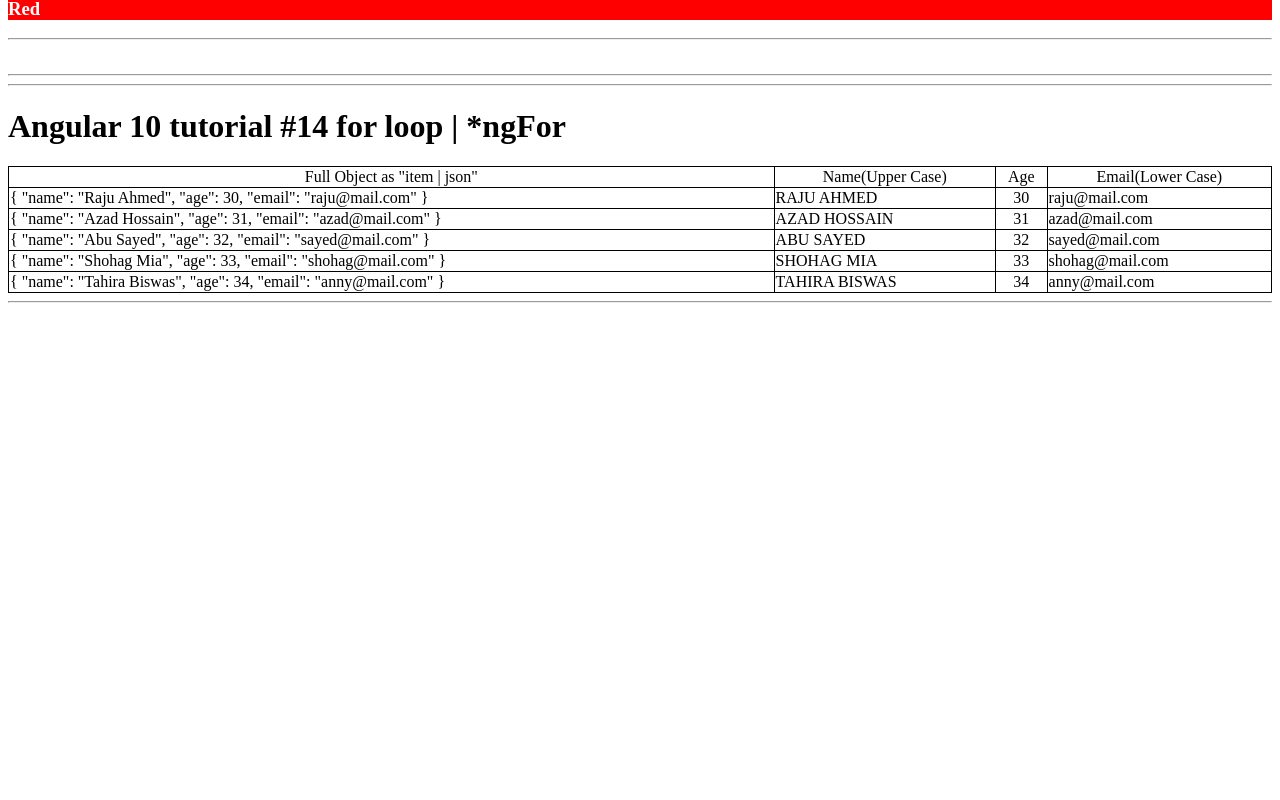
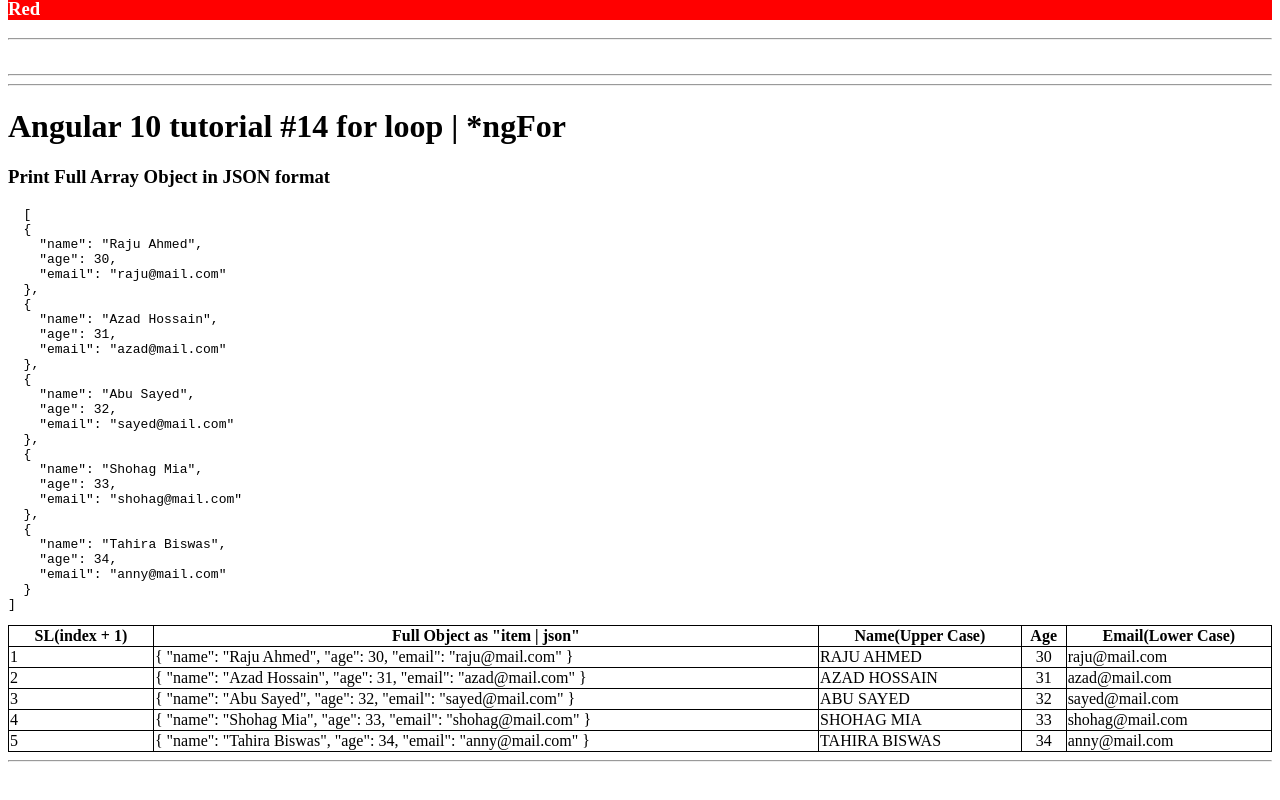
Before and after one commit to mrajuahmed/Angular10To11, an Angular app in the folder blog-angular/: page / in a window 1280 px wide. Shown: the part 1938-2738 px from the top of the page. Before the commit the page ends 2311 px from the top, so only its background shows below. Built offline with nearby package versions, Linux system fonts and the light colour scheme.

Commit message:
Angular 10 tutorial #14 for loop | *ngFor:Advance Level

```diff
--- a/blog-angular/src/app/app.component.html
+++ b/blog-angular/src/app/app.component.html
@@ -173,17 +173,23 @@
 <hr>
 <hr>
 <h1>Angular 10 tutorial #14 for loop | *ngFor</h1>
+<h3>Print Full Array Object in JSON format</h3>
+<pre>
+  {{arryData|json}}
+</pre>
 <table>
   <thead>
     <tr>
-      <td>Full Object as "item | json"</td>
-      <td>Name(Upper Case)</td>
-      <td>Age</td>
-      <td>Email(Lower Case)</td>
+      <th>SL(index + 1)</th>
+      <th>Full Object as "item | json"</th>
+      <th>Name(Upper Case)</th>
+      <th>Age</th>
+      <th>Email(Lower Case)</th>
     </tr>
   </thead>
   <tbody>
-    <tr *ngFor="let item of arryData">
+    <tr *ngFor="let item of arryData; let i = index">
+      <td style="text-align: left;">{{i+1}}</td>
       <td style="text-align: left">{{item | json }}</td>
       <td style="text-align: left">{{item.name.toUpperCase()}}</td>
       <td>{{item.age}}</td>
```
